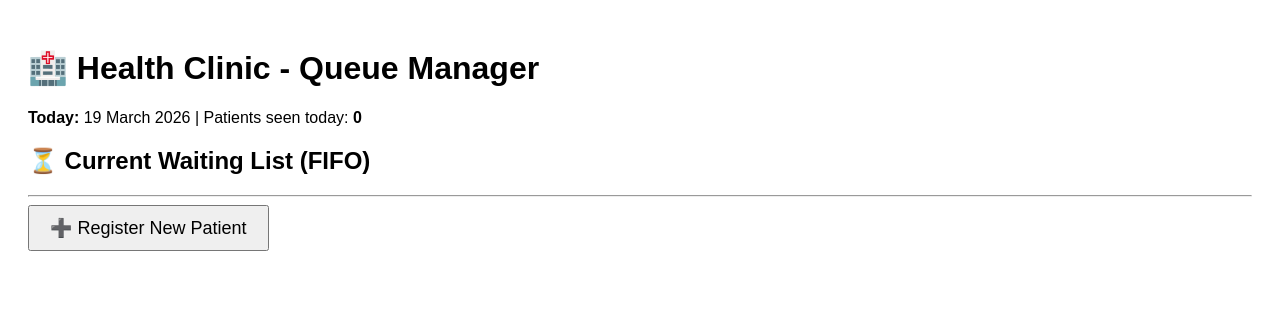
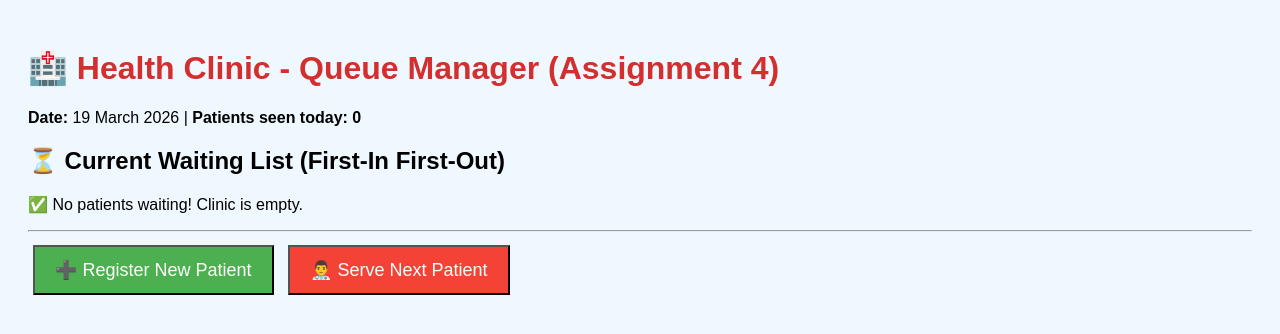
Before and after one commit to RubabImran/A-Health-Clinic-Queue-Manager, a Flask app: page / in a window 1280 px wide. Shown: the top 334 px of the page. Run offline with Flask 3, Linux system fonts and the light colour scheme.

Commit message:
Enhance patient serving functionality and improve index page styling

```diff
--- a/app.py
+++ b/app.py
@@ -1,13 +1,11 @@
 from flask import Flask, render_template, request, redirect, url_for
-from models import Patient, waiting_queue, seen_today   # Import everything we made in Step 2
+from models import Patient, waiting_queue, seen_today
 from datetime import datetime
 
 app = Flask(__name__)
 
-# HOME PAGE - shows queue and seen today
 @app.route('/')
 def home():
-    # Convert queue to list so we can show it nicely
     queue_list = [p.get_info() for p in waiting_queue]
     total_seen = len(seen_today)
     today_date = datetime.now().strftime("%d %B %Y")
@@ -17,7 +15,6 @@ def home():
                            total_seen=total_seen,
                            today_date=today_date)
 
-# REGISTER PAGE - form to add patient
 @app.route('/register', methods=['GET', 'POST'])
 def register():
     if request.method == 'POST':
@@ -26,11 +23,20 @@ def register():
         symptoms = request.form['symptoms']
 
         new_patient = Patient(name, age, symptoms)
-        waiting_queue.append(new_patient)   # Add to Queue (FIFO)
-
-        return redirect(url_for('home'))   # Go back to home after adding
+        waiting_queue.append(new_patient)
+        return redirect(url_for('home'))
 
     return render_template('register.html')
 
+# NEW ROUTE - Serve next patient (FIFO)
+@app.route('/serve')
+def serve():
+    if waiting_queue:
+        next_patient = waiting_queue.popleft()   # FIFO - first patient out
+        next_patient.seen = True
+        next_patient.arrival_time = datetime.now().strftime("%H:%M:%S")  # update time when served
+        seen_today.append(next_patient)
+    return redirect(url_for('home'))
+
 if __name__ == '__main__':
     app.run(debug=True)
--- a/templates/index.html
+++ b/templates/index.html
@@ -2,20 +2,31 @@
 <html>
 <head>
     <title>Health Clinic Queue</title>
-    <style>body{font-family: Arial; padding: 20px;}</style>
+    <style>
+        body {font-family: Arial; padding: 20px; background: #f0f8ff;}
+        h1 {color: #d32f2f;}
+        button {padding: 12px 20px; font-size: 18px; margin: 5px;}
+    </style>
 </head>
 <body>
-    <h1>🏥 Health Clinic - Queue Manager</h1>
-    <p><strong>Today:</strong> {{ today_date }} | Patients seen today: <b>{{ total_seen }}</b></p>
+    <h1>🏥 Health Clinic - Queue Manager (Assignment 4)</h1>
+    <p><strong>Date:</strong> {{ today_date }} |
+       <b>Patients seen today: {{ total_seen }}</b></p>
 
-    <h2>⏳ Current Waiting List (FIFO)</h2>
-    <ol>
-        {% for patient in queue %}
-            <li>{{ patient }}</li>
-        {% endfor %}
-    </ol>
+    <h2>⏳ Current Waiting List (First-In First-Out)</h2>
+    {% if queue %}
+        <ol>
+            {% for patient in queue %}
+                <li>{{ patient }}</li>
+            {% endfor %}
+        </ol>
+    {% else %}
+        <p>✅ No patients waiting! Clinic is empty.</p>
+    {% endif %}
 
     <hr>
-    <a href="/register"><button style="padding:10px 20px; font-size:18px;">➕ Register New Patient</button></a>
+    <a href="/register"><button style="background:#4caf50; color:white;">➕ Register New Patient</button></a>
+    <a href="/serve"><button style="background:#f44336; color:white;">👨‍⚕️ Serve Next Patient</button></a>
+
 </body>
 </html>
```
